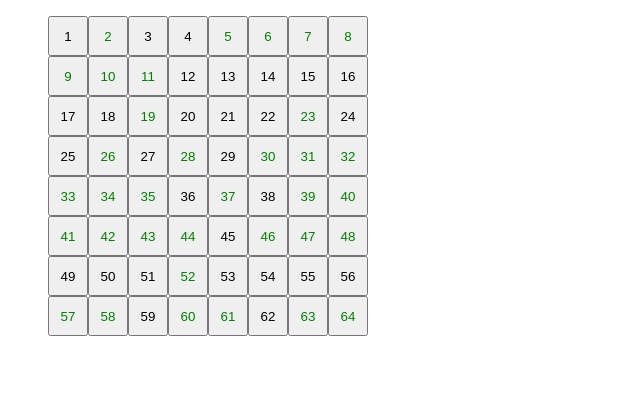
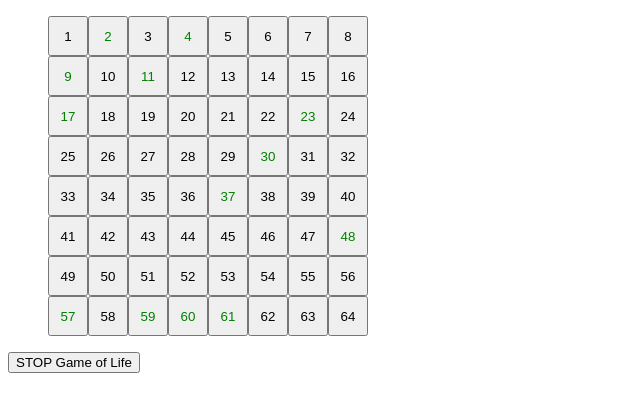
Before and after one commit to TheoJoha/js-the-good-parts, a plain HTML site: page index.html in a window 1280 px wide. Shown: the whole page, without its empty margins (0-640 px from the left). Drawn offline with Linux system fonts and the light colour scheme.

Commit message:
Completed Game of Life

```diff
--- a/index.html
+++ b/index.html
@@ -16,6 +16,7 @@
     <script>
         // create and style buttons
         let nrOfButtons = 64
+        let lenAndWidth = Math.sqrt(nrOfButtons)
         for (let i = 0; i < nrOfButtons; i++) {
             let button = document.createElement('button')
             button.innerText = `${i + 1}`
@@ -27,7 +28,6 @@
             ul.append(button)
             let retrievedButton = document.querySelector(`#button-number-${i}`)
             console.log(button, retrievedButton)
-
         }
 
         // set size of div containing buttons
@@ -36,21 +36,81 @@
         div.style.height = `${Math.sqrt(nrOfButtons) * 40 + 40}px`
 
         // set initial state
+        let cellStatuses = {}
         for (let i = 0; i < nrOfButtons; i++) {
             if (randomNumber()) {
                 let retrievedButton = document.querySelector(`#button-number-${i}`)
                 retrievedButton.style.color = 'green'
+                cellStatuses[`#button-number-${i}`] = "alive"
+            }
+            else {
+                cellStatuses[`#button-number-${i}`] = "dead"
             }
         }
+        console.log(cellStatuses)
 
         // set intermediate state, i.e. check which states cells should have in next rendering
         let stateChecker = {}
-        for (let i = 0; i < nrOfButtons; i++) {
-            stateChecker
+
+        function checkStates() {
+            for (let i = 0; i < nrOfButtons; i++) {
+                let aliveNeighborsCount = 0
+                if (cellStatuses[`#button-number-${i - 1 - lenAndWidth}`] == "alive") {
+                    aliveNeighborsCount += 1
+                }
+                if (cellStatuses[`#button-number-${i - lenAndWidth}`] == "alive") {
+                    aliveNeighborsCount += 1
+
+                }
+                if (cellStatuses[`#button-number-${i + 1 - lenAndWidth}`] == "alive") {
+                    aliveNeighborsCount += 1
+
+                }
+                if (cellStatuses[`#button-number-${i - 1}`] == "alive") {
+                    aliveNeighborsCount += 1
+
+                }
+                if (cellStatuses[`#button-number-${i + 1}`] == "alive") {
+                    aliveNeighborsCount += 1
+
+                }
+                if (cellStatuses[`#button-number-${i - 1 + lenAndWidth}`] == "alive") {
+                    aliveNeighborsCount += 1
+
+                }
+                if (cellStatuses[`#button-number-${i - 1 + lenAndWidth}`] == "alive") {
+                    aliveNeighborsCount += 1
+
+                }
+                if (cellStatuses[`#button-number-${i - 1 + lenAndWidth}`] == "alive") {
+                    aliveNeighborsCount += 1
+
+                }
+                stateChecker[`#button-number-${i}`] = aliveNeighborsCount
+
+            }
+            console.log(Object.entries(stateChecker))
         }
 
 
+
         // set state after deaths and resurrections
+        function updateGrid() {
+            for (let i = 0; i < nrOfButtons; i++) {
+            if (cellStatuses[`#button-number-${i}`] == "alive" && (stateChecker[`#button-number-${i}`] < 2 ||
+                stateChecker[`#button-number-${i}`] > 3)) {
+                cellStatuses[`#button-number-${i}`] = "dead"
+                document.querySelector(`#button-number-${i}`).style.color = 'black'
+            }
+            if (cellStatuses[`#button-number-${i}`] == "dead" && stateChecker[`#button-number-${i}`] == 3) {
+
+                cellStatuses[`#button-number-${i}`] = "alive"
+                document.querySelector(`#button-number-${i}`).style.color = 'green'
+
+            }
+        }
+        console.log(cellStatuses)
+        }
 
 
 
@@ -61,6 +121,18 @@
 
         }
 
+        let startRendering = setInterval(() => {
+            checkStates()
+            updateGrid()
+        }, 2000)
+
+        let stopButton = document.createElement('button')
+
+        div.append(stopButton)
+        stopButton.innerHTML = 'STOP Game of Life'
+        stopButton.addEventListener('click', () => {
+            clearInterval(startRendering)
+        })
 
 
 
```
